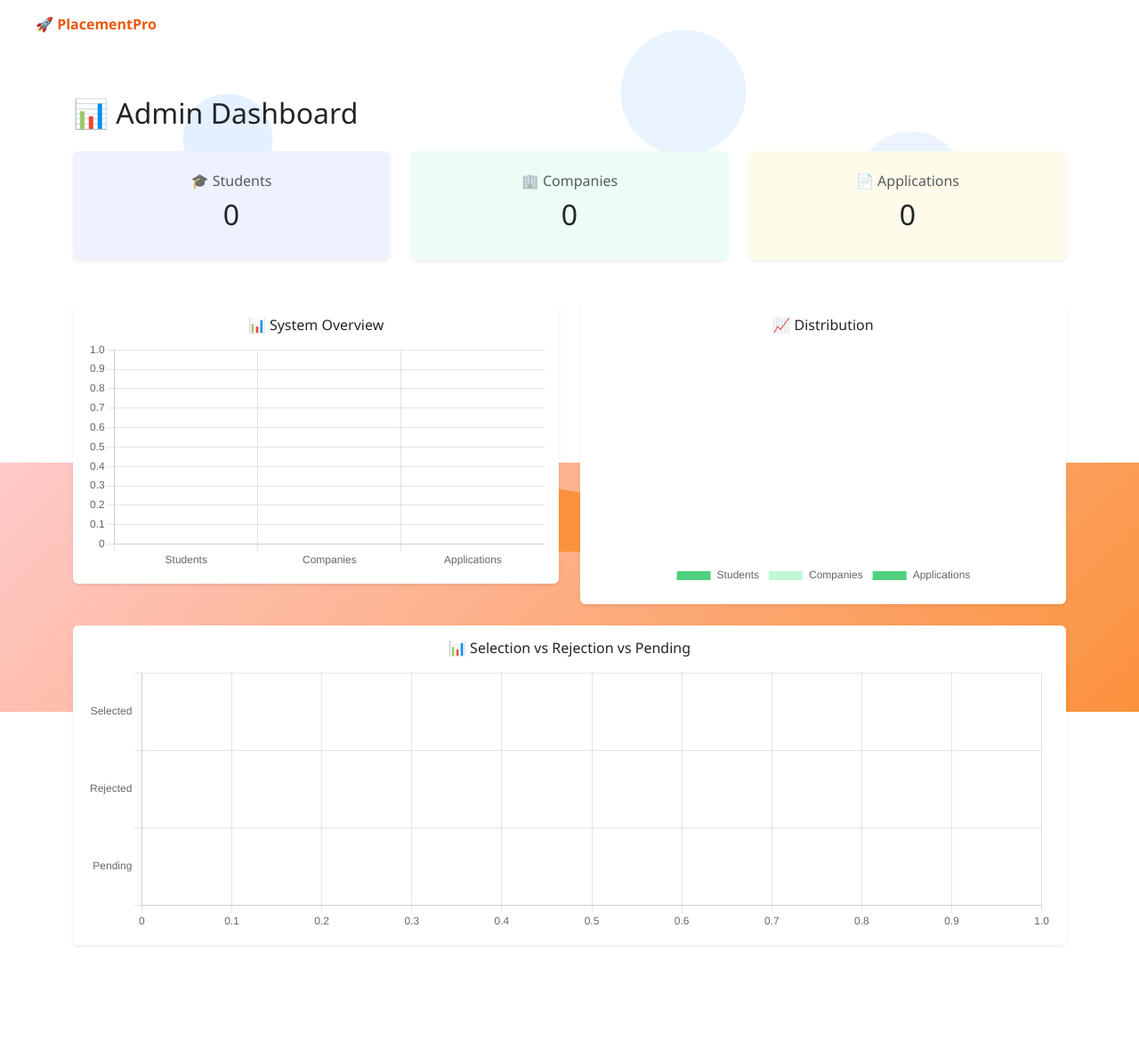
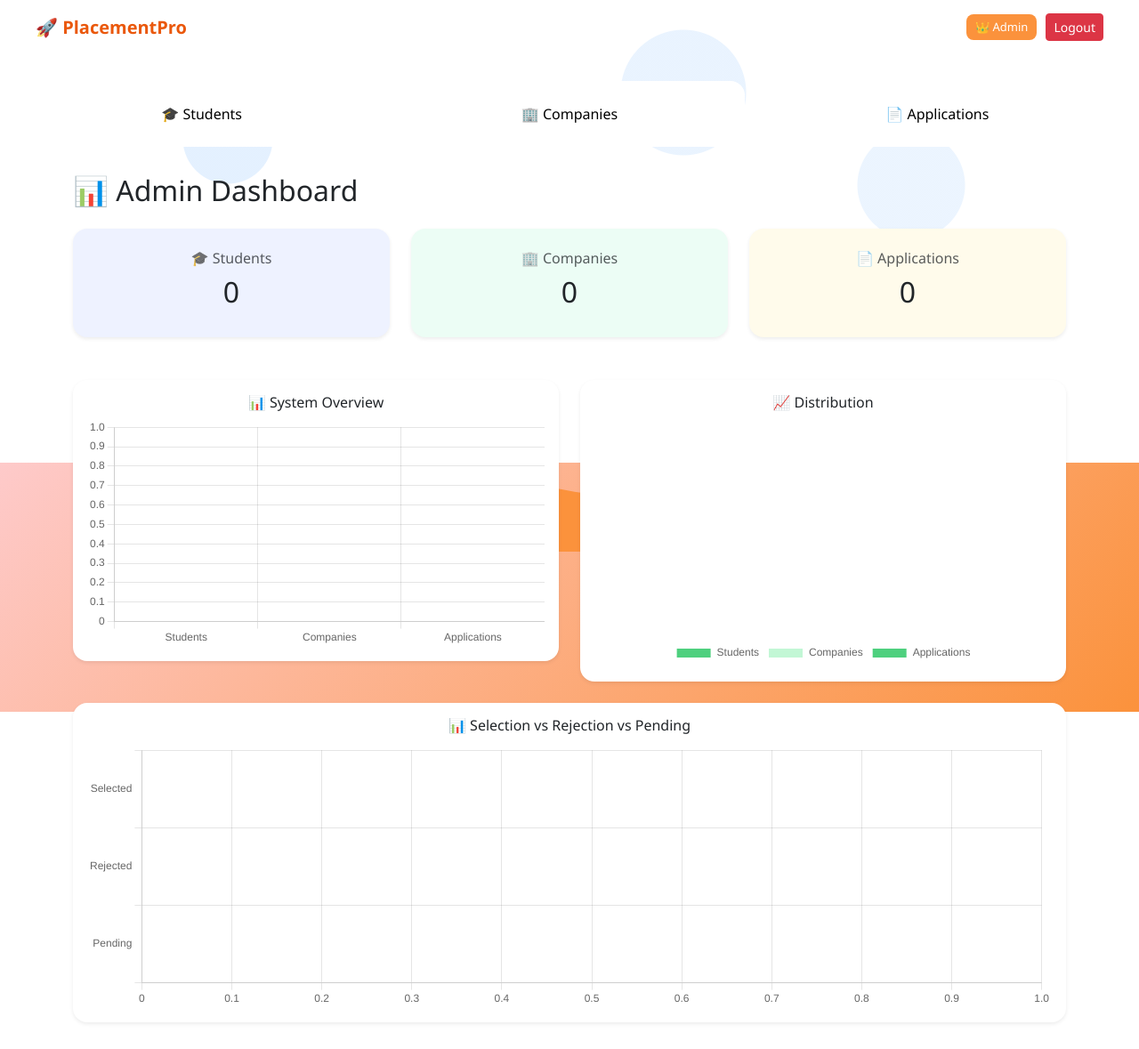
Before and after one commit to AI-Himanshu07/placementpro, a Django app: page /dashboard/ in a window 1280 px wide. Shown: the whole page at 89% size. Before the commit the page ends 1063 px from the top, so only its background shows below. Run offline with Django 5.2, Linux system fonts and the light colour scheme; the visitor is signed in with stand-in values (Sample User, id 1); data that the repository does not hold is empty.

Commit message:
fixing issues

```diff
--- a/templates/base.html
+++ b/templates/base.html
@@ -7,14 +7,16 @@
 
 <style>
 
+/* BODY */
 body {
     margin: 0;
     font-family: 'Segoe UI', sans-serif;
     min-height: 100vh;
+    position: relative;
     overflow-x: hidden;
 }
 
-/* ☁️ TOP (65%) */
+/* ☁️ TOP (BIGGER AREA) */
 .bg-top {
     position: fixed;
     top: 0;
@@ -36,7 +38,7 @@ body {
         radial-gradient(circle at 80% 40%, rgba(147,197,253,0.18) 0 60px, transparent 61px);
 }
 
-/* 🔴 BOTTOM (35%) */
+/* 🔴 BOTTOM (SMALLER AREA) */
 .bg-bottom {
     position: fixed;
     bottom: 0;
@@ -59,6 +61,35 @@ body {
     height: 140px;
 }
 
+/* NAVBAR (UNCHANGED) */
+.topbar {
+    display: flex;
+    justify-content: space-between;
+    align-items: center;
+    padding: 15px 40px;
+}
+
+.logo {
+    font-weight: bold;
+    font-size: 20px;
+    color: #ea580c;
+}
+
+/* RIGHT SIDE */
+.nav-right {
+    display: flex;
+    align-items: center;
+    gap: 10px;
+}
+
+.role-badge {
+    background: #fb923c;
+    color: white;
+    padding: 5px 10px;
+    border-radius: 8px;
+    font-size: 13px;
+}
+
 /* CONTENT */
 .content {
     position: relative;
@@ -66,16 +97,39 @@ body {
     padding: 30px;
 }
 
-/* NAVBAR */
-.topbar {
-    display: flex;
-    justify-content: space-between;
-    padding: 15px 40px;
+/* MENU */
+.menu-grid {
+    display: grid;
+    grid-template-columns: repeat(auto-fit, minmax(180px, 1fr));
+    gap: 20px;
+    margin-bottom: 30px;
 }
 
-.logo {
-    font-weight: bold;
-    color: #ea580c;
+.menu-card {
+    background: white;
+    padding: 25px;
+    border-radius: 16px;
+    text-align: center;
+    transition: 0.3s;
+    text-decoration: none;
+    color: black;
+}
+
+.menu-card:hover {
+    transform: translateY(-5px);
+    background: #fb923c;
+    color: white;
+}
+
+/* CARD */
+.card {
+    border-radius: 16px;
+    transition: 0.3s;
+}
+
+.card:hover {
+    transform: translateY(-6px);
+    box-shadow: 0 12px 30px rgba(0,0,0,0.1);
 }
 
 </style>
@@ -83,9 +137,11 @@ body {
 
 <body>
 
+<!-- 🌈 BACKGROUND ONLY ADDED -->
 <div class="bg-top"></div>
 <div class="bg-bottom"></div>
 
+<!-- 🌊 WAVE -->
 <div class="wave">
 <svg viewBox="0 0 1440 320">
 <path fill="#fb923c"
@@ -94,12 +150,68 @@ d="M0,160C200,220,400,100,700,160C1000,220,1200,140,1440,180L1440,320L0,320Z">
 </svg>
 </div>
 
+<div class="top-section">
+
+<!-- NAVBAR (UNCHANGED) -->
 <div class="topbar">
-<div class="logo">🚀 PlacementPro</div>
+
+    <div class="logo">🚀 PlacementPro</div>
+
+    <div class="nav-right">
+
+        {% if user.is_authenticated %}
+
+            <span class="role-badge">
+                {% if user.is_superuser %}
+                    👑 Admin
+                {% elif user.is_staff %}
+                    🧑‍💼 Staff
+                {% elif user.company %}
+                    🏢 {{ user.company.name }}
+                {% else %}
+                    🎓 Student
+                {% endif %}
+            </span>
+
+            <a href="/logout/" class="btn btn-danger btn-sm">Logout</a>
+
+        {% else %}
+            <a href="/login/" class="btn btn-dark btn-sm">Login</a>
+        {% endif %}
+
+    </div>
+
 </div>
 
 <div class="content">
+
+{% if user.is_authenticated %}
+
+<div class="menu-grid">
+
+{% if user.is_staff %}
+    <a href="/students/" class="menu-card">🎓 Students</a>
+    <a href="/companies/" class="menu-card">🏢 Companies</a>
+    <a href="/students/applications/" class="menu-card">📄 Applications</a>
+
+{% elif user.company %}
+    <a href="/companies/jobs/" class="menu-card">💼 Jobs</a>
+    <a href="/companies/applications/" class="menu-card">📄 Applications</a>
+
+{% else %}
+    <a href="/companies/" class="menu-card">🏢 Companies</a>
+    <a href="/students/applications/" class="menu-card">📄 My Applications</a>
+    <a href="/students/notifications/" class="menu-card">🔔 Notifications</a>
+{% endif %}
+
+</div>
+
+{% endif %}
+
 {% block content %}{% endblock %}
+
+</div>
+
 </div>
 
 </body>
```
